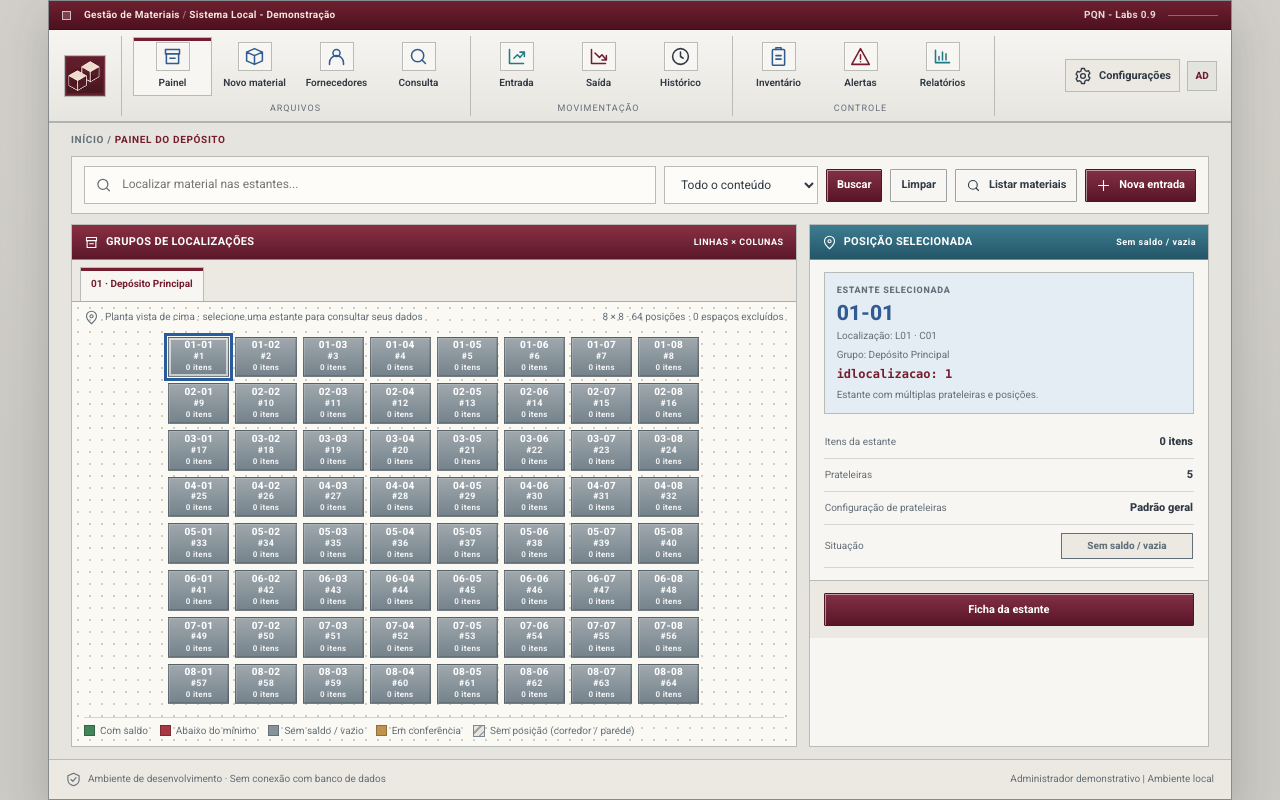
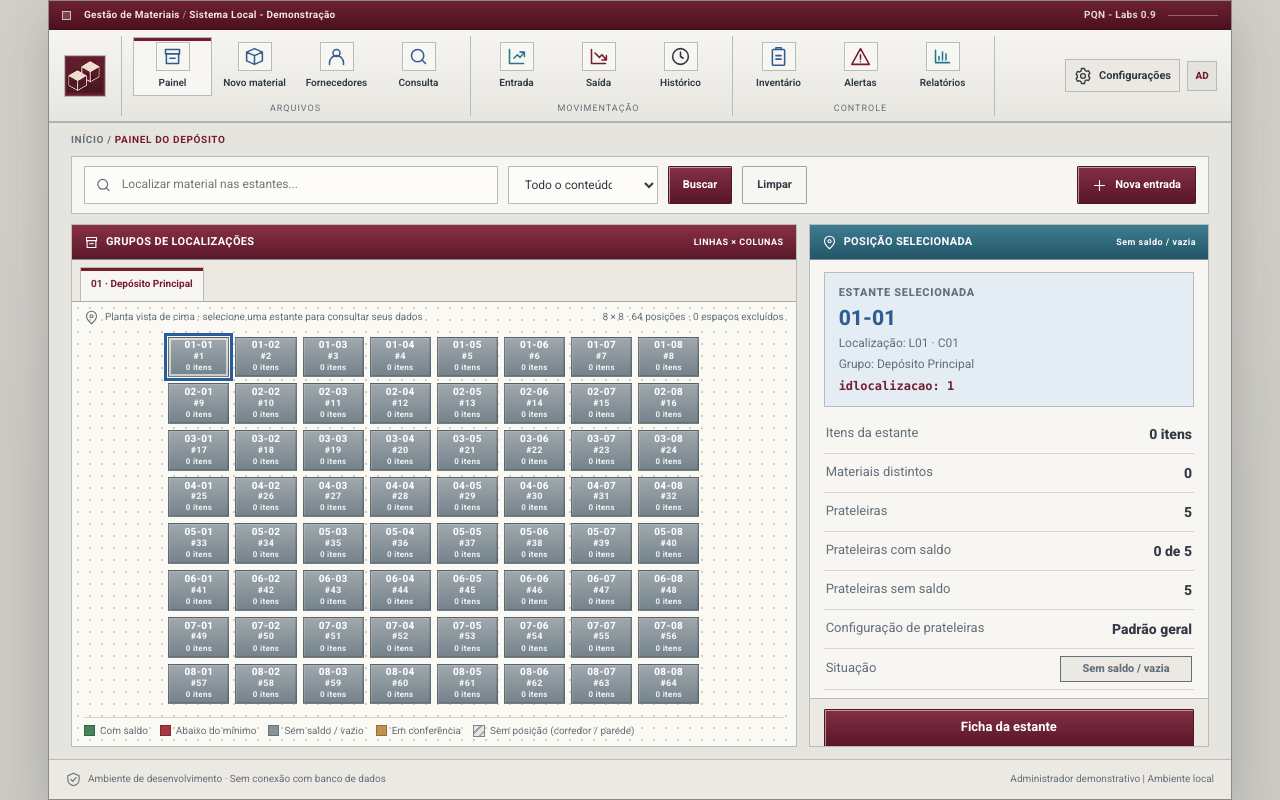
Before and after one commit to J-Tabosa/AlmoxarifadoGrupo, an Angular app in the folder frontend/: page /painel in a window 1280 px wide. Built offline with nearby package versions, Linux system fonts and the light colour scheme.

Commit message:
Refina barra de pesquisa e informações laterais do painel

```diff
--- a/frontend/src/app/components/painel/painel.css
+++ b/frontend/src/app/components/painel/painel.css
@@ -93,30 +93,103 @@
     opacity: 1;
 }
 
-/* Barra única: pesquisa à esquerda e ações operacionais à direita. */
+/* Pesquisa agrupada à esquerda; espaço livre no centro e entrada à direita. */
 .section-stock .map-searchbar {
-    gap: 8px;
+    gap: 20px;
     margin-bottom: 10px;
+    padding: 9px 12px;
+    justify-content: space-between;
 }
 
-.section-stock .map-search-field {
-    flex: 1 1 180px;
+.panel-search-controls {
+    display: flex;
+    flex: 0 1 65%;
+    min-width: 0;
+    align-items: center;
+    gap: 10px;
 }
 
-.section-stock .map-search-status {
-    flex: 0 1 180px;
-    text-align: left;
+.panel-search-controls .map-search-field {
+    flex: 1 1 160px;
+    min-width: 100px;
+}
+
+.panel-search-controls .select {
+    flex: 0 0 auto;
+    width: 150px;
+    min-width: 0;
+}
+
+.panel-search-controls .btn,
+.panel-quick-actions .btn {
+    flex-shrink: 0;
+    white-space: nowrap;
+    min-height: 38px;
+    padding-inline: 14px;
 }
 
 .panel-quick-actions {
     display: flex;
-    gap: 8px;
-    flex-wrap: wrap;
     margin-left: auto;
+    flex-shrink: 0;
 }
 
-.panel-quick-actions .btn {
-    white-space: nowrap;
+.map-result-status {
+    font-weight: 700;
+}
+
+.map-result-status.has-results {
+    color: var(--teal);
+}
+
+/* Ficha lateral: mais legibilidade, mantendo a identidade visual original. */
+.detail-console .console-body {
+    padding: 12px 14px 8px;
+}
+
+.detail-console .console-location {
+    padding: 12px 14px;
+    gap: 5px;
+    margin-bottom: 8px;
+}
+
+.detail-console .console-location span {
+    font-size: 11px;
+}
+
+.detail-console .console-location small {
+    font-size: 12px;
+    line-height: 1.35;
+}
+
+.detail-console .console-field {
+    min-height: 39px;
+    padding: 7px 2px;
+    gap: 12px;
+}
+
+.detail-console .console-field label {
+    font-size: 13px;
+}
+
+.detail-console .console-field strong {
+    font-size: 14px;
+    text-align: right;
+    overflow-wrap: anywhere;
+}
+
+.detail-console .console-field .tag {
+    font-size: 11px;
+    min-height: 25px;
+}
+
+.detail-console .console-actions {
+    padding: 10px 14px;
+}
+
+.detail-console .console-actions .btn {
+    min-height: 38px;
+    font-size: 13px;
 }
 
 /* A grade mantém a proporção 3:2 e todas as coordenadas, mesmo ao reduzir. */
@@ -224,9 +297,31 @@
 }
 
 /* Em janelas estreitas, preserve a leitura e permita rolar em vez de cortar. */
-@media (max-width: 760px) {
-    .panel-quick-actions {
-        margin-left: 0;
-        width: 100%;
+@media (max-width: 1100px) {
+    .panel-search-controls {
+        flex: 1 1 100%;
+        flex-wrap: wrap;
     }
 }
+
+@media (max-width: 760px) {
+    .panel-search-controls .map-search-field {
+        flex-basis: 100%;
+    }
+
+    .panel-quick-actions {
+        margin-left: auto;
+    }
+}
+
+@media (min-width: 1101px) and (max-height: 780px) {
+    .detail-console .console-location {
+        padding: 9px 12px;
+        gap: 3px;
+    }
+
+    .detail-console .console-field {
+        min-height: 32px;
+        padding-block: 4px;
+    }
+}
--- a/frontend/src/app/components/painel/painel.html
+++ b/frontend/src/app/components/painel/painel.html
@@ -11,6 +11,7 @@
 
     <!-- Pesquisa explícita por tipo; o destaque é calculado a partir das estantes. -->
     <form class="map-searchbar" (ngSubmit)="search()">
+        <div class="panel-search-controls">
         <label class="map-search-field">
             <svg class="ico"><use href="assets/icons.svg#i-search"/></svg>
             <input type="search" name="search" [(ngModel)]="searchText"
@@ -22,13 +23,8 @@
         </select>
         <button class="btn primary" type="submit">Buscar</button>
         <button class="btn" type="button" (click)="clearSearch()">Limpar</button>
-        @if (query) {
-            <span class="map-search-status" [class.has-results]="totalMatches > 0" role="status">{{ searchStatus }}</span>
-        }
+        </div>
         <div class="panel-quick-actions">
-            <button type="button" class="btn" (click)="construction('Listar materiais')">
-                <svg class="ico sm"><use href="assets/icons.svg#i-search"/></svg> Listar materiais
-            </button>
             <button type="button" class="btn primary" (click)="construction('Nova entrada')">
                 <svg class="ico sm"><use href="assets/icons.svg#i-plus"/></svg> Nova entrada
             </button>
@@ -55,7 +51,13 @@
 
             <div class="storage-board">
                 <div class="storage-tools">
-                    <span><svg class="ico sm"><use href="assets/icons.svg#i-pin"/></svg> Planta vista de cima · selecione uma estante para consultar seus dados</span>
+                    <span><svg class="ico sm"><use href="assets/icons.svg#i-pin"/></svg>
+                        @if (query) {
+                            <span class="map-result-status" [class.has-results]="totalMatches > 0" role="status">{{ searchStatus }}</span>
+                        } @else {
+                            Planta vista de cima · selecione uma estante para consultar seus dados
+                        }
+                    </span>
                     <span>{{ group.rows }} × {{ group.cols }} · {{ activeCount }} posições · {{ group.slots.length - activeCount }} espaços excluídos</span>
                 </div>
 
@@ -117,10 +119,12 @@
                     <small>Localização: {{ rackName(selected) }}</small>
                     <small>Grupo: {{ group.name }}</small>
                     <small class="loc-id-label">idlocalizacao: {{ selected.idlocalizacao }}</small>
-                    <small>Estante com múltiplas prateleiras e posições.</small>
                 </div>
                 <div class="console-field"><label>Itens da estante</label><strong>{{ selected.contents.length }} {{ selected.contents.length === 1 ? 'item' : 'itens' }}</strong></div>
+                <div class="console-field"><label>Materiais distintos</label><strong>{{ distinctMaterials }}</strong></div>
                 <div class="console-field"><label>Prateleiras</label><strong>{{ planta.shelfCount(selected) }}</strong></div>
+                <div class="console-field"><label>Prateleiras com saldo</label><strong>{{ occupiedLevels }} de {{ planta.shelfCount(selected) }}</strong></div>
+                <div class="console-field"><label>Prateleiras sem saldo</label><strong>{{ planta.shelfCount(selected) - occupiedLevels }}</strong></div>
                 <div class="console-field"><label>Configuração de prateleiras</label><strong>{{ selected.shelfCount == null ? 'Padrão geral' : 'Individual' }}</strong></div>
                 <div class="console-field"><label>Situação</label><span class="tag" [ngClass]="tag(selected)">{{ status(selected) }}</span></div>
             </div>
--- a/frontend/src/app/components/painel/painel.ts
+++ b/frontend/src/app/components/painel/painel.ts
@@ -49,6 +49,17 @@ export class Painel implements OnDestroy {
     countMatches(g: Grupo): number { return g.slots.filter(s => this.match(s)).length; }
     get totalMatches(): number { return this.planta.groups.reduce((n, g) => n + this.countMatches(g), 0); }
     get activeCount(): number { return this.group.slots.filter(s => !s.blocked).length; }
+
+    // Indicadores locais: não misturam quantidades de materiais com unidades diferentes.
+    get distinctMaterials(): number {
+        return new Set(this.selected.contents.map(item => item.itemCode)).size;
+    }
+
+    get occupiedLevels(): number {
+        const total = this.planta.shelfCount(this.selected);
+        return new Set(this.selected.contents.filter(item => item.qty > 0 &&
+            item.level >= 1 && item.level <= total).map(item => item.level)).size;
+    }
     get searchStatus(): string {
         if (!this.query) return 'Pesquise para localizar estantes';
         if (!this.totalMatches) return 'Nenhuma estante encontrada';
```
Also changed, not shown: 1 other file (tests, documents, lock files or other folders).
